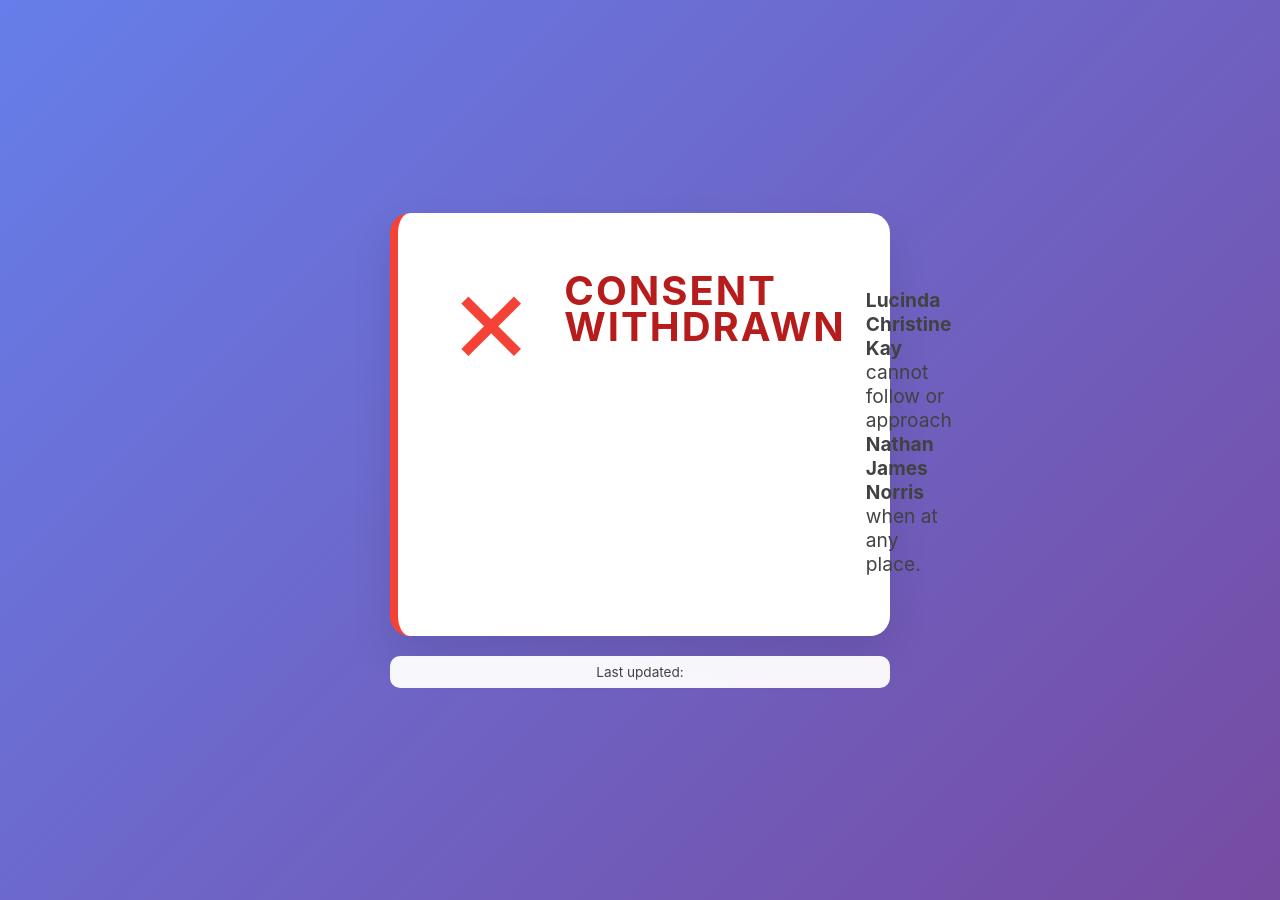
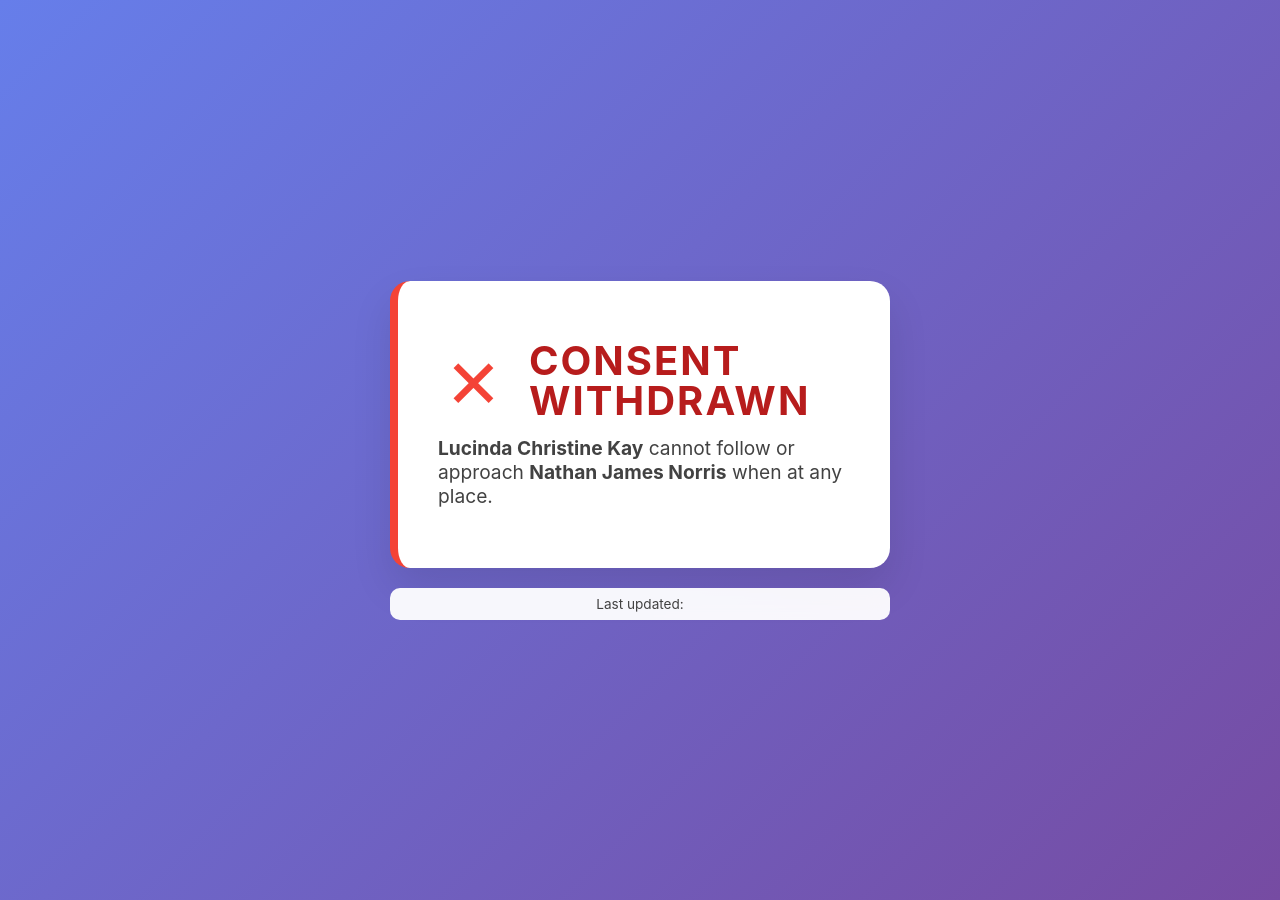
Before and after one commit to nathanjnorris/consent, a Jekyll site: the page built from index.html, in a window 1280 px wide. Built offline with Jekyll 4.4.1, drawn with Linux system fonts in a browser that asks for light colours.

Commit message:
fix: status header rendering

```diff
--- a/_layouts/default.html
+++ b/_layouts/default.html
@@ -49,9 +49,11 @@
             box-shadow: 0 20px 40px rgba(0, 0, 0, 0.1);
             margin-bottom: 20px;
             transition: all 0.3s ease;
-            display: flex;
-            align-items: flex-start;
-            gap: 20px;
+            display: grid;
+            grid-template-columns: auto 1fr;
+            grid-template-rows: auto auto auto;
+            gap: 0 20px;
+            align-items: start;
         }
 
         .status-given {
@@ -63,10 +65,11 @@
         }
 
         .status-icon {
-            font-size: 120px;
+            font-size: 80px;
             line-height: 1;
-            flex-shrink: 0;
-            margin-top: -10px;
+            grid-row: 1 / 3;
+            grid-column: 1;
+            align-self: center;
         }
 
         .status-given .status-icon {
@@ -77,17 +80,43 @@
             color: #f44336;
         }
 
-        .status-text {
-            flex: 1;
+        .status-line1, .status-line2 {
+            font-size: 2.5em;
+            font-weight: 700;
+            letter-spacing: 2px;
+            line-height: 1;
+            margin: 0;
             text-align: left;
+        }
+
+        .status-line1 {
+            grid-row: 1;
+            grid-column: 2;
+            align-self: end;
+        }
+
+        .status-line2 {
+            grid-row: 2;
+            grid-column: 2;
+            align-self: start;
+        }
+
+        .status-given .status-line1,
+        .status-given .status-line2 {
+            color: #1B5E20;
+        }
+
+        .status-withdrawn .status-line1,
+        .status-withdrawn .status-line2 {
+            color: #B71C1C;
         }
 
         h1 {
             font-size: 2.5em;
             font-weight: 700;
             letter-spacing: 2px;
-            margin: 0;
-            line-height: 0.9;
+            margin: 0 0 15px 0;
+            line-height: 1.1;
         }
 
         .status-given h1 {
@@ -103,6 +132,8 @@
             color: #424242;
             margin: 15px 0 0 0;
             text-align: left;
+            grid-column: 1 / 3;
+            grid-row: 3;
         }
 
         .status-message b {
@@ -170,16 +201,16 @@
         @media (max-width: 600px) {
             .status-display {
                 padding: 40px 20px;
-                gap: 15px;
+                gap: 0 15px;
             }
 
-            h1 {
+            .status-line1, .status-line2 {
                 font-size: 2em;
                 letter-spacing: 1px;
             }
 
             .status-icon {
-                font-size: 80px;
+                font-size: 60px;
             }
         }
 
@@ -191,16 +222,16 @@
 
             .status-display {
                 padding: 30px 15px;
-                gap: 10px;
+                gap: 0 10px;
             }
 
-            h1 {
+            .status-line1, .status-line2 {
                 font-size: 1.5em;
                 letter-spacing: 1px;
             }
 
             .status-icon {
-                font-size: 60px;
+                font-size: 45px;
             }
 
             .status-message {
--- a/index.html
+++ b/index.html
@@ -9,19 +9,15 @@ layout: default
              role="banner">
       {% if site.consent_status == "given" %}
         <div class="status-icon" aria-hidden="true">✓</div>
-        <div class="status-text">
-          <h1 id="consent-status">CONSENT</h1>
-          <h1>GIVEN</h1>
-        </div>
+        <div class="status-line1">CONSENT</div>
+        <div class="status-line2">GIVEN</div>
         <p class="status-message" aria-describedby="consent-status">
           <strong>Lucinda Christine Kay</strong> can follow or approach <strong>Nathan James Norris</strong> when at any place.
         </p>
       {% else %}
         <div class="status-icon" aria-hidden="true">✗</div>
-        <div class="status-text">
-          <h1 id="consent-status">CONSENT</h1>
-          <h1>WITHDRAWN</h1>
-        </div>
+        <div class="status-line1">CONSENT</div>
+        <div class="status-line2">WITHDRAWN</div>
         <p class="status-message" aria-describedby="consent-status">
           <strong>Lucinda Christine Kay</strong> cannot follow or approach <strong>Nathan James Norris</strong> when at any place.
         </p>
```
